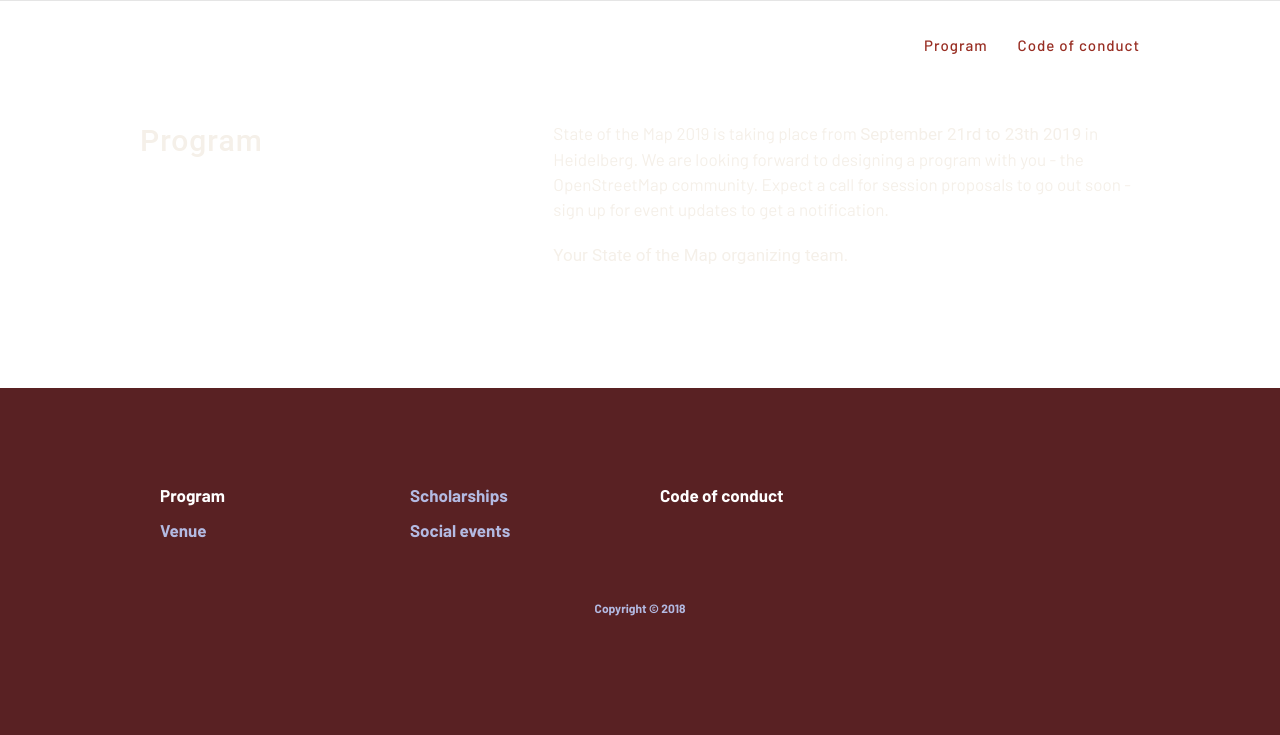
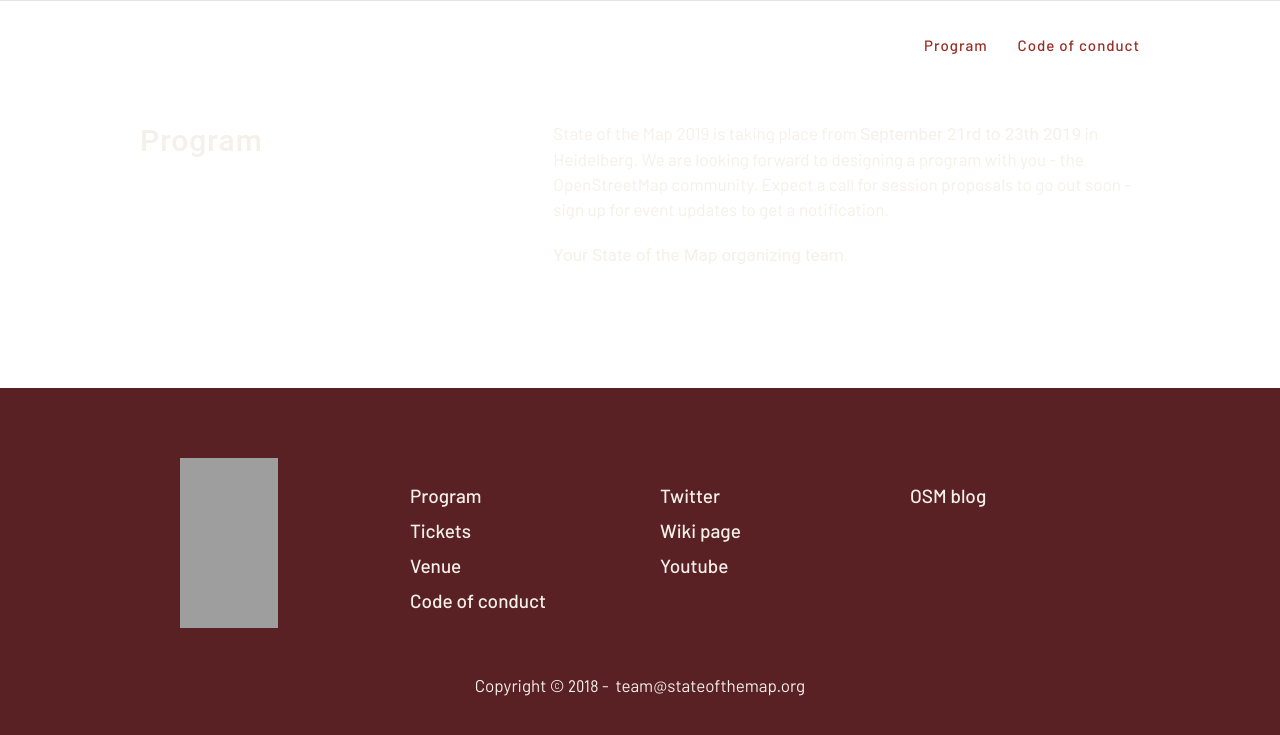
Before and after one commit to openstreetmap/stateofthemap-2019, a Jekyll site: the page built from program/index.md, in a window 1280 px wide. Shown: the top 735 px of the page. Built offline with Jekyll 4.4.1, drawn with Linux system fonts in a browser that asks for light colours; grey boxes are pictures that could not be loaded.

Commit message:
tweak footer & collapsed navbar

```diff
--- a/_includes/footer.html
+++ b/_includes/footer.html
@@ -4,23 +4,28 @@
       <div class="pad2y clearfix">
         <div class="space-bottom1 col12  clearfix footer-links">
           <div class="col3 pad4x hide-mobile">
-		            <!--{ include svg/logo-footer.svg }-->
+            <img src="/img/logo-footer.svg" width="98" height="170">
           </div>
           <nav class="col3 pad2">
-		            <a href="{{site.baseurl}}/program/" class="animate quiet block">Program</a>
-		            <p href="" class="animate quiet ">Venue</p>
+            <a href="{{site.baseurl}}/program/" class="animate block">Program</a>
+                <a href="https://join.osmfoundation.org/state-of-the-map-2018/" class="animate block">Tickets</a>
+            <a href="{{site.baseurl}}/venue/" class="animate block">Venue</a>
+            <a href="{{site.baseurl}}/codeofconduct/" class="animate">Code of conduct</a>
           </nav>
           <nav class="col3 pad2">
-		            <p href="" class="animate quiet ">Scholarships</p>
-		            <p href="" class="animate quiet ">Social events</p>
+            <a href="https://twitter.com/sotm" class="animate block"><i class="fa fa-twitter" aria-hidden="true"></i> Twitter</a>
+                <a href="https://wiki.openstreetmap.org/wiki/State_of_the_Map_2018" class="animate block"><i class="fa fa-wikipedia-w" aria-hidden="true"></i> Wiki page</a>
+                <a href="https://www.youtube.com/channel/UCLqJsr_5PfdvDFbgv1qp2aQ" class="animate block"><i class="fa fa-youtube" aria-hidden="true"></i> Youtube</a>
           </nav>
           <nav class="col3 pad2">
-		            <a href="{{site.baseurl}}/codeofconduct/" class="animate quiet ">Code of conduct</a>
+            <a href="https://blog.openstreetmap.org/" class="animate">OSM blog</a>
           </nav>
         </div>
       </div>
         <div class="center">
-     				   <p class="small quiet">Copyright &copy; {{ site.footer }} 20{{ site.time | date: '%y' }}</p>
+          <p>
+            Copyright &copy; <span class="numeral">20{{ site.time | date: '%y' }}</span> - <a href="mailto:team@stateofthemap.org" class="animate light"><i class="fa fa-envelope-o" aria-hidden="true"></i>&nbsp;team@stateofthemap.org</a>
+          </p>
         </div>
       </div>
 </footer>
```
Also changed, not shown: _includes/css/sotm2019.css (+20 -12 lines). Lines whose indentation alone changed are shown as unchanged.
